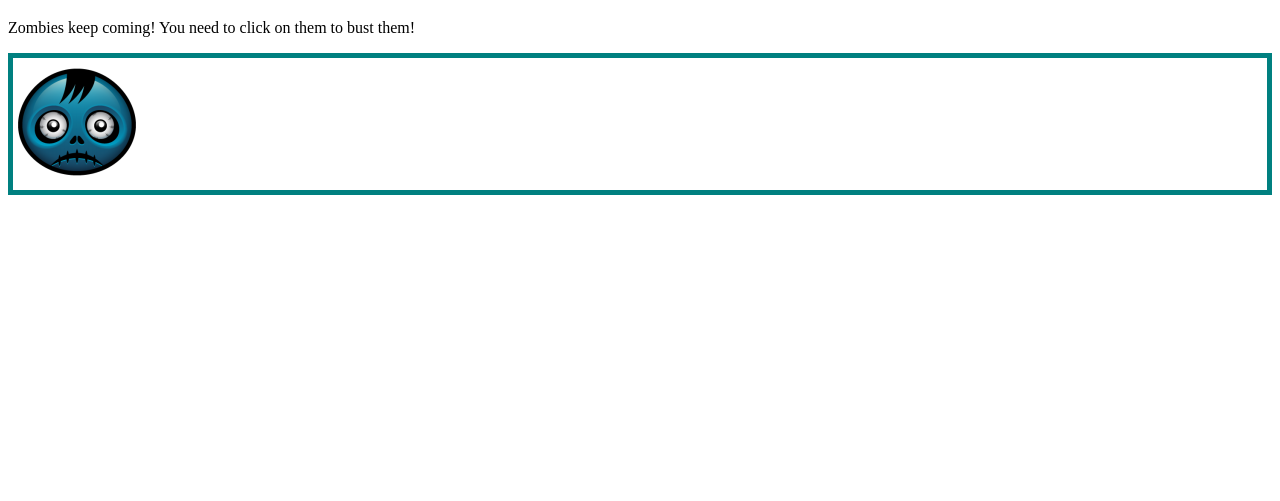
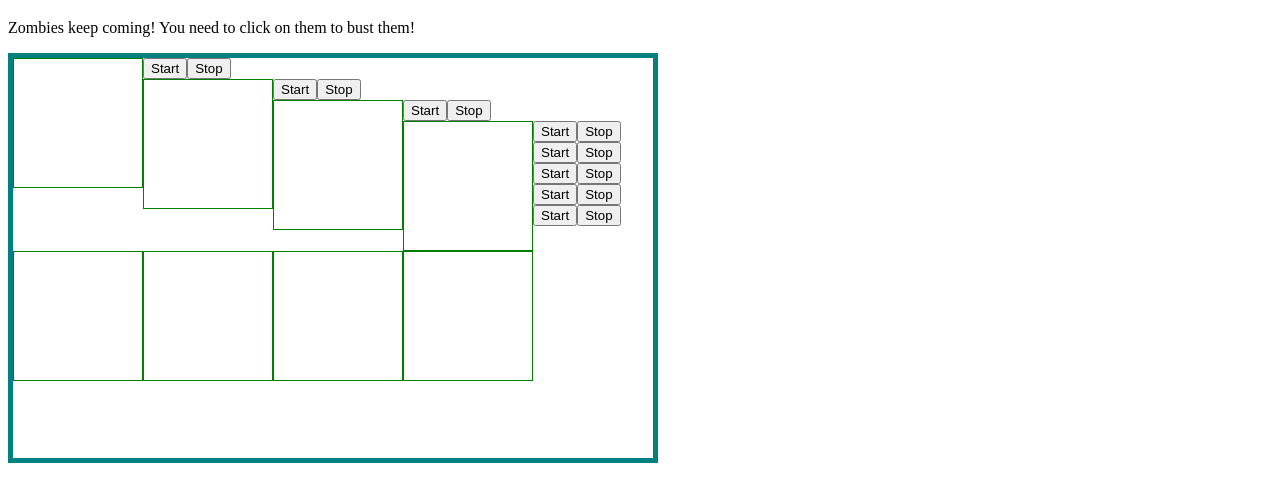
Before and after one commit to sunuwars/bustzombie, a React app: page / in a window 1280 px wide. Shown: the part 61-562 px from the top of the page. Built offline with nearby package versions, Linux system fonts and the light colour scheme.

Commit message:
display buttons which disapper on clicking

```diff
--- a/public/style.css
+++ b/public/style.css
@@ -1,3 +1,14 @@
 .game-container {
   border: 5px solid teal;
+  /* display:flex; */
+  height:50vh;
+  width: 50vw;
+
 }
+.empty_img,
+img {
+  height:128px;
+  width: 128px;
+  border:1px solid green;
+  float:left;
+}
--- /dev/null
+++ b/src/components/button.js
@@ -0,0 +1,44 @@
+import React from "react";
+import icon from "../../public/zombieface.png";
+import style from "../../public/style";
+
+export default class Btn extends React.Component {
+  state = {
+    showZombie: false,
+  };
+  toggle = () => {
+    this.setState((prevState, props) => {
+      return { showZombie: !prevState.showZombie };
+    });
+  };
+  refreshZombies = () => {
+    this.setState( (prevState, props) => {
+      if(!this.showZombie)
+      return { showZombie: !prevState.showZombie};
+    })
+  }
+
+  randomShowZombie = () => {
+    this.setState( (prevState, props) => {
+      this.gamePlaying = setInterval(this.refreshZombies, 100);
+    })
+  }
+  render() {
+    return (
+      <div className="img-container">
+      <button onClick="randomShowZombie">Start</button>
+      <button>Stop</button>
+
+        {this.state.showZombie &&
+          <img src={icon} alt={"zombie face"} id={this.props.id} onClick={this.toggle} />
+        }
+        {!this.state.showZombie &&
+
+          <div className='empty_img' id={this.props.id}></div>
+        }
+
+
+      </div>
+    );
+  }
+}
--- a/src/components/game.js
+++ b/src/components/game.js
@@ -1,12 +1,20 @@
 import React from "react";
 import icon from "../../public/zombieface.png";
 import style from "../../public/style";
+import Btn from "./button"
+export default class Game extends React.Component {
 
-export default class Game extends React.Component {
   render() {
     return (
       <div className="game-container">
-        <img src={icon} alt={"zombie face"} />
+        <Btn id='1' />
+        <Btn id='2' />
+        <Btn id='3' />
+        <Btn id='4' />
+        <Btn id='5' />
+        <Btn id='6' />
+        <Btn id='7' />
+        <Btn id='8' />
       </div>
     );
   }
```
Also changed, not shown: package.json (+17 -0 lines), dist/index.html, 6 other files.
